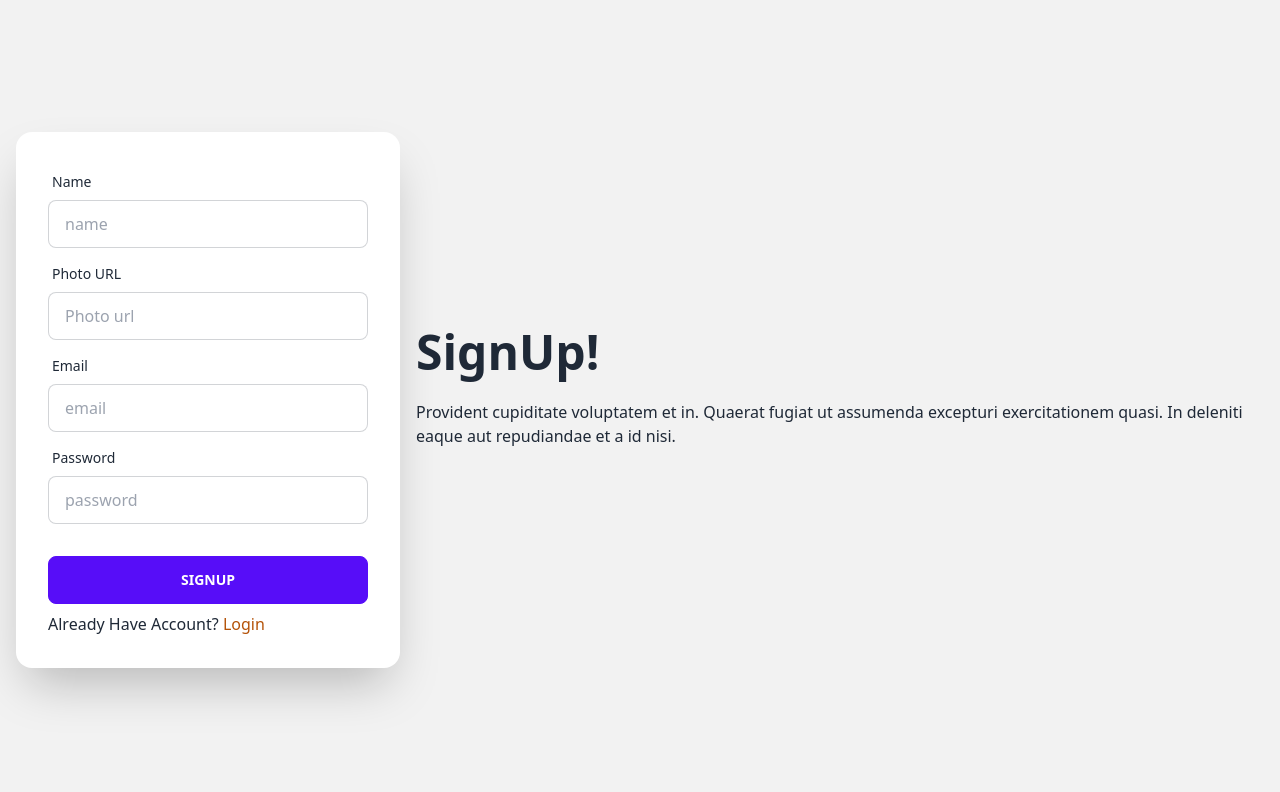
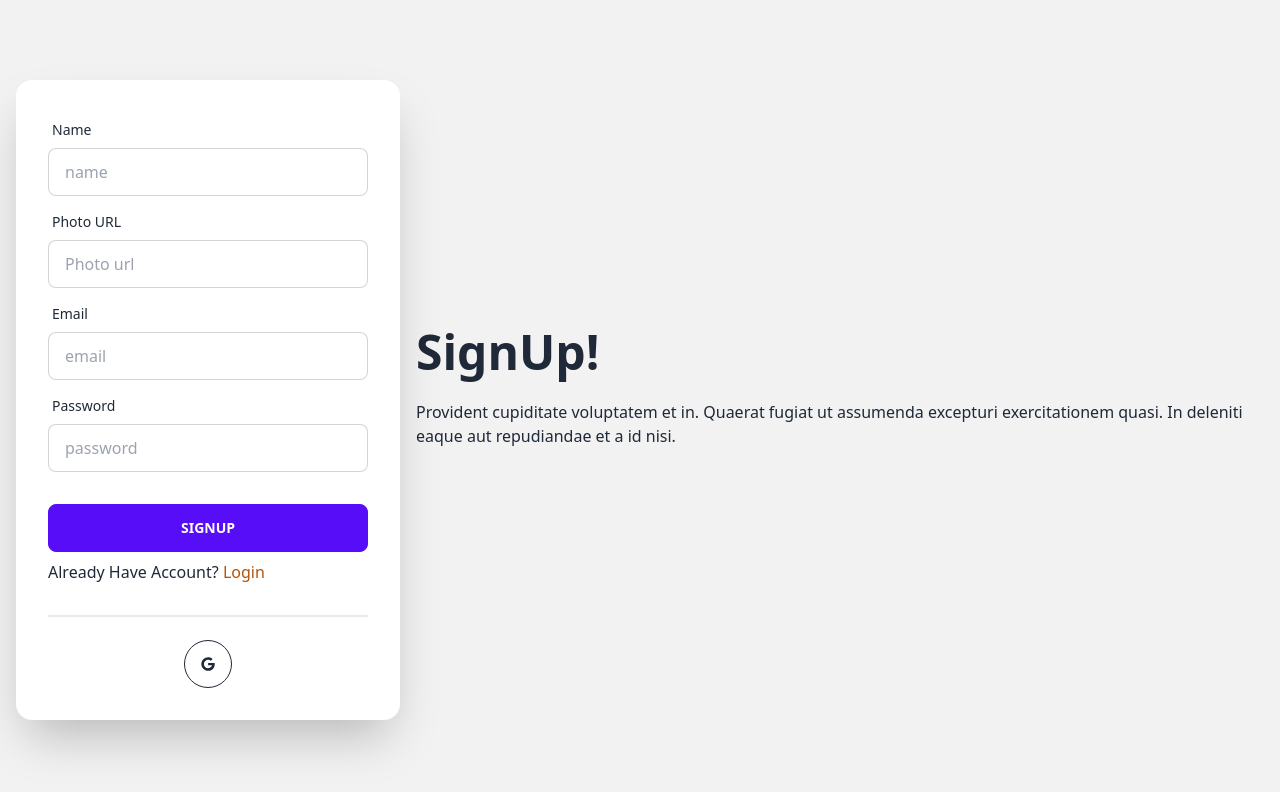
Before and after one commit to Rayhan108/bestro-boss, a React (Vite) app: page /signUp in a window 1280 px wide. Shown: the top 792 px of the page. Built offline with nearby package versions, Linux system fonts and the light colour scheme; no server answers.

Commit message:
implement google login

```diff
--- a/src/Pages/Login/Login.jsx
+++ b/src/Pages/Login/Login.jsx
@@ -4,6 +4,7 @@
 import { Link, useLocation, useNavigate } from 'react-router-dom';
 import { Helmet } from 'react-helmet-async';
 import Swal from 'sweetalert2';
+import SocialLogin from '../Shared/SocialLogin/SocialLogin';
 
 const Login = () => {
 
@@ -108,6 +109,7 @@
               <input disabled={desabled} className="btn btn-primary" type="submit" value="Login" />
             </div>
             <p>Do not Have Account? <Link to="/signUp"><span className='text-amber-700'> SignUp</span></Link></p>
+            <SocialLogin></SocialLogin>
           </form>
         </div>
       </div>
--- /dev/null
+++ b/src/Pages/Shared/SocialLogin/SocialLogin.jsx
@@ -0,0 +1,44 @@
+import { useContext } from "react";
+import { FaGoogle } from "react-icons/fa";
+import { AuthContext } from "../../../Provider/AuthProvider";
+import { useLocation, useNavigate } from "react-router-dom";
+
+
+const SocialLogin = () => {
+    const {googleSignIn}=useContext(AuthContext);
+    const navigate=useNavigate();
+    const location = useLocation();
+    const from = location.state?.from?.pathname || '/';
+    const handleGoogleSignIn=()=>{
+        googleSignIn()
+        .then(result =>{
+            // eslint-disable-next-line no-unused-vars
+            const loggedInUser=result.user;
+            const saveUser = { name: loggedInUser.displaName, email: loggedInUser.email }
+            fetch("http://localhost:5000/users", {
+                method: "POST",
+                headers: {
+                  "content-type": "application/json",
+                },
+                body: JSON.stringify(saveUser),
+              })
+                .then((res) => res.json())
+                .then(() => {
+
+                    navigate(from,{replace:true})
+
+                });
+
+        })
+    }
+    return (
+        <div className="text-center">
+              <div className="divider"></div>
+              <button onClick={handleGoogleSignIn} className="btn btn-circle btn-outline">
+  <FaGoogle></FaGoogle>
+</button>
+        </div>
+    );
+};
+
+export default SocialLogin;
--- a/src/Pages/SignUp/SignUp.jsx
+++ b/src/Pages/SignUp/SignUp.jsx
@@ -4,6 +4,7 @@
 import { Link, useNavigate } from "react-router-dom";
 import { AuthContext } from "../../Provider/AuthProvider";
 import Swal from "sweetalert2";
+import SocialLogin from "../Shared/SocialLogin/SocialLogin";
 
 const SignUp = () => {
   const { createUser, updateUser } = useContext(AuthContext);
@@ -12,7 +13,7 @@
     register,
     handleSubmit,
     reset,
-    watch,
+
     formState: { errors },
   } = useForm();
   const onSubmit = (data) => {
@@ -52,7 +53,7 @@
         });
     });
   };
-  console.log(watch("example"));
+
   return (
     <>
       <Helmet>
@@ -151,6 +152,7 @@
                   <span className="text-amber-700"> Login</span>
                 </Link>
               </p>
+              <SocialLogin></SocialLogin>
             </form>
           </div>
         </div>
--- a/src/Provider/AuthProvider.jsx
+++ b/src/Provider/AuthProvider.jsx
@@ -1,5 +1,5 @@
 import { createContext, useEffect, useState } from "react";
-import { createUserWithEmailAndPassword, getAuth, onAuthStateChanged, signInWithEmailAndPassword, signOut, updateProfile } from "firebase/auth";
+import { GoogleAuthProvider, createUserWithEmailAndPassword, getAuth, onAuthStateChanged, signInWithEmailAndPassword, signInWithPopup, signOut, updateProfile } from "firebase/auth";
 import app from "../firebase/firebase.confiq";
 
 export const AuthContext = createContext(null);
@@ -9,7 +9,7 @@
 const AuthProvider = ({ children }) => {
   const [user, setUser] = useState(null);
   const [loading, setLoading] = useState(true);
-
+  const googleProvider = new GoogleAuthProvider()
   const createUser=(email,password)=>{
     setLoading(true);
     return createUserWithEmailAndPassword(auth,email,password)
@@ -25,6 +25,10 @@
   }
   const logOut=()=>{
     return signOut(auth);
+  }
+  const googleSignIn=()=>{
+    setLoading(true)
+return signInWithPopup(auth,googleProvider)
   }
 useEffect(()=>{
     const unsubscribe = onAuthStateChanged(auth,currentUser =>{
@@ -43,7 +47,8 @@
     createUser,
     signIn,
     logOut,
-    updateUser
+    updateUser,
+    googleSignIn
   };
   return (
     <AuthContext.Provider value={authInfo}>{children}</AuthContext.Provider>
--- a/src/hooks/useCart.jsx
+++ b/src/hooks/useCart.jsx
@@ -12,7 +12,7 @@
         return res.json();
       },
   })
-  console.log(cart);
+  // console.log(cart);
   return [cart,refetch]
 };
 
```
